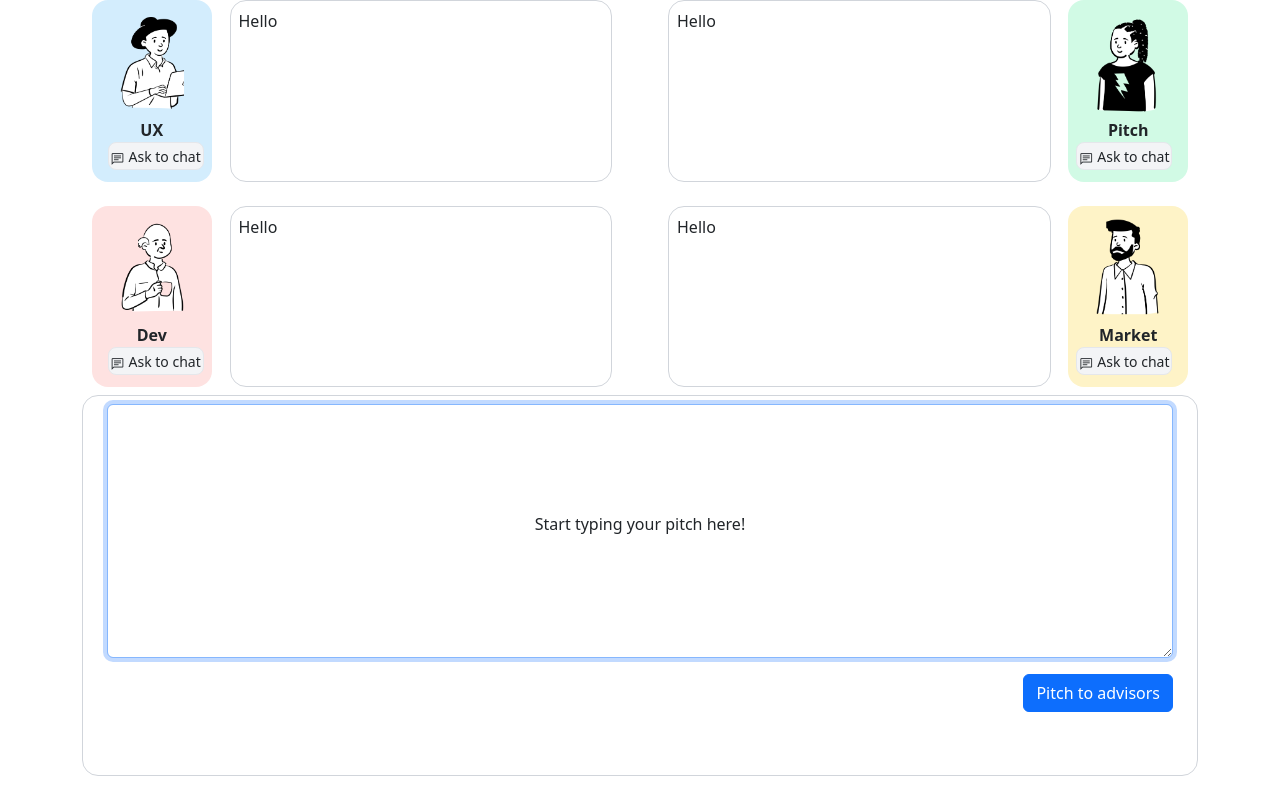
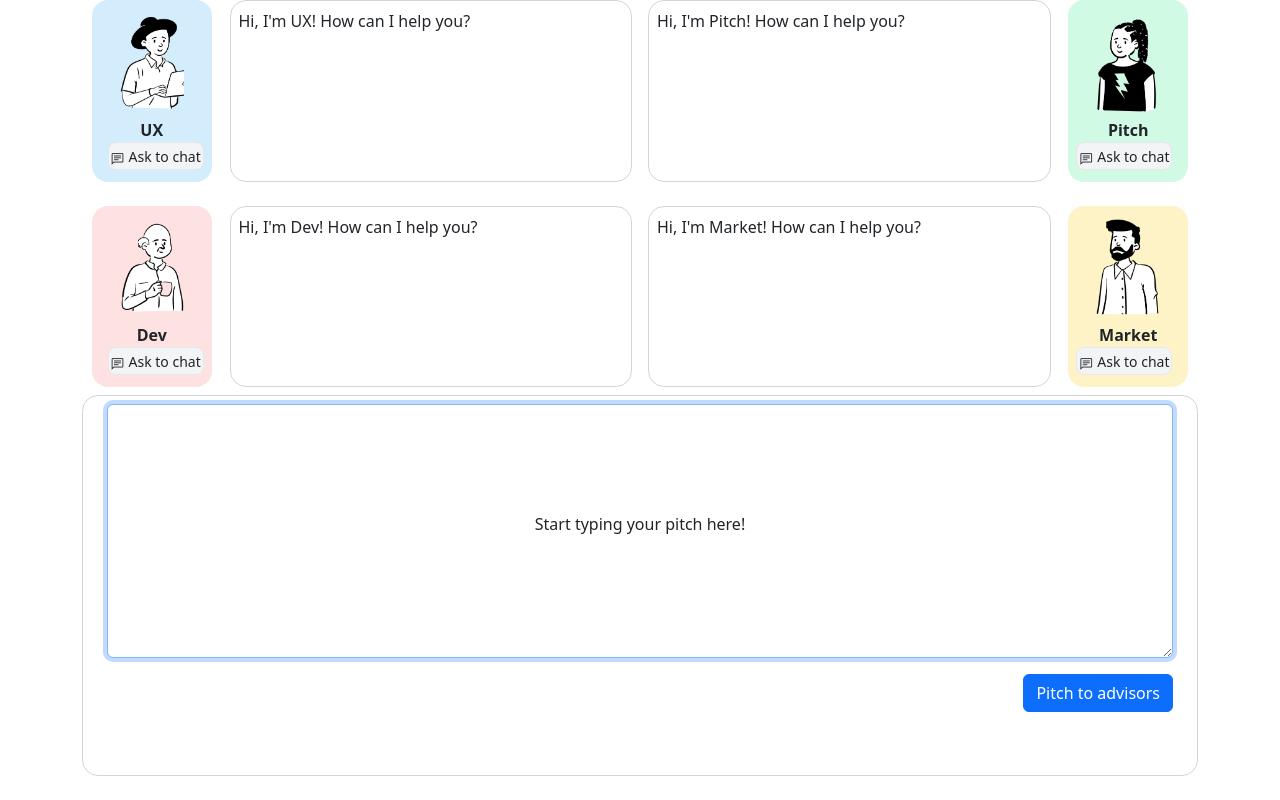
Before and after one commit to HealthyMindTech/panelpitch, a React (Create React App) app: page / in a window 1280 px wide. Built offline with nearby package versions, Linux system fonts and the light colour scheme.

Commit message:
Some text is coming

```diff
--- a/src/App.tsx
+++ b/src/App.tsx
@@ -1,17 +1,26 @@
 import React from 'react';
 import Container from 'react-bootstrap/Container';
 import { Advisors } from './components/advisors';
+import { PitchForm } from './components/pitch';
+import { ADVISORS, AdvisorStatus } from './models/advisor';
 import './App.scss';
-import { PitchForm } from './components/pitch';
-import { ADVISORS } from './models/advisor';
+
+const INITIAL_ADVISOR_STATUS: Record<string, AdvisorStatus> = Object.fromEntries(ADVISORS.map<[string, AdvisorStatus]>((advisor) => {
+  return [advisor.id, {
+    status: 'ready',
+    advisorId: advisor.id,
+    message: `Hi, I'm ${advisor.name}! How can I help you?`,
+  }]
+}));
 
 function App() {
+  const [advisorStatus, setAdvisorStatus] = React.useState<Record<string, AdvisorStatus>>(INITIAL_ADVISOR_STATUS);
 
   return (
     <div className="App">
       <Container className="min-h-screen flex flex-col">
-        <Advisors />
-        <PitchForm advisors={ADVISORS} />
+        <Advisors advisorStatus={advisorStatus} />
+        <PitchForm advisors={ADVISORS} setAdvisorStatus={setAdvisorStatus} />
       </Container>
     </div>
   );
--- a/src/components/advisors.tsx
+++ b/src/components/advisors.tsx
@@ -1,23 +1,16 @@
-import React, { useRef, useEffect }  from 'react';
-import { wrapGrid } from 'animate-css-grid'
-import { Advisor } from '../models/advisor';
+import React, { useRef }  from 'react';
+import { Advisor, AdvisorStatus } from '../models/advisor';
 import { UX, Market, Dev, Pitch } from '../models/advisor';
 import { AdvisorCard } from './advisor_card';
 import { AdvisorSpeechBubble } from './advisor_speech_bubble';
 
 
-const Advisors = () : JSX.Element => {
+const Advisors = ({advisorStatus}: {advisorStatus: Record<string, AdvisorStatus>}) : JSX.Element => {
     // Which of the chats are expanded
     const [expanded, setExpanded] = React.useState<number>(-1); // -1 means no chat is expanded
     const [chatParticipants, setChatParticipants] = React.useState<Advisor[]>([]);
 
     const gridRef = useRef<HTMLDivElement>(null);
-
-    useEffect(() => {
-        if (gridRef.current) {
-            // wrapGrid(gridRef.current, { duration: 800 });
-        }
-    }, [gridRef.current]);
 
     const advisors = [UX, Market, Dev, Pitch];
 
@@ -41,11 +34,11 @@ const Advisors = () : JSX.Element => {
                 <AdvisorCard advisor={UX} side='left' onChatClick={handleChatClick} />
             </div>
             {/* if collapsed: 1x5, if expanded, 2x10 */}
-            <div className={expanded === -1 ? "col-span-3 mr-5" : expanded === 0 ? "col-start-2 row-start-1 row-span-2 col-span-6" : "hidden"}>
-                <AdvisorSpeechBubble text="Hello" expanded={expanded === 0} closeChat={() => {setExpanded(-1)}} chatParticipants={chatParticipants}/>
+            <div className={expanded === -1 ? "col-span-3" : expanded === 0 ? "col-start-2 row-start-1 row-span-2 col-span-6" : "hidden"}>
+                <AdvisorSpeechBubble text={advisorStatus[UX.id].message} expanded={expanded === 0} closeChat={() => {setExpanded(-1)}} chatParticipants={chatParticipants}/>
             </div>
-            <div className={expanded === -1 ? "col-span-3 ml-5" : expanded === 1 ? "col-start-2 row-start-1 row-span-2 col-span-6" : "hidden"}>
-                <AdvisorSpeechBubble text="Hello" expanded={expanded === 1} closeChat={() => {setExpanded(-1)}} chatParticipants={chatParticipants}/>
+            <div className={expanded === -1 ? "col-span-3" : expanded === 1 ? "col-start-2 row-start-1 row-span-2 col-span-6" : "hidden" }>
+                <AdvisorSpeechBubble text={advisorStatus[Pitch.id].message} expanded={expanded === 1} closeChat={() => {setExpanded(-1)}} chatParticipants={chatParticipants}/>
             </div>
             <div>
                 <AdvisorCard advisor={Pitch} side='right' onChatClick={handleChatClick} />
@@ -53,11 +46,11 @@ const Advisors = () : JSX.Element => {
             <div>
                 <AdvisorCard advisor={Dev} side='left' onChatClick={handleChatClick} />
             </div>
-            <div className={expanded === -1 ? "col-span-3 mr-5" : expanded === 2 ? "col-start-2 row-start-1 row-span-2 col-span-6" : "hidden"}>
-                <AdvisorSpeechBubble text="Hello" expanded={expanded === 2} closeChat={() => {setExpanded(-1)}} chatParticipants={chatParticipants}/>
+            <div className={expanded === -1 ? "col-span-3" : expanded === 2 ? "col-start-2 row-start-1 row-span-2 col-span-6" : "hidden" }>
+                <AdvisorSpeechBubble text={advisorStatus[Dev.id].message} expanded={expanded === 2} closeChat={() => {setExpanded(-1)}} chatParticipants={chatParticipants}/>
             </div>
-            <div className={expanded === -1 ? "col-span-3 ml-5" : expanded === 3 ? "col-start-2 row-start-1 row-span-2 col-span-6" : "hidden"}>
-                <AdvisorSpeechBubble text="Hello" expanded={expanded === 3} closeChat={() => {setExpanded(-1)}} chatParticipants={chatParticipants}/>
+            <div className={expanded === -1 ? "col-span-3" : expanded === 3 ? "col-start-2 row-start-1 row-span-2 col-span-6" : "hidden" }>
+                <AdvisorSpeechBubble text={advisorStatus[Market.id].message} expanded={expanded === 3} closeChat={() => {setExpanded(-1)}} chatParticipants={chatParticipants}/>
             </div>
             <div>
                 <AdvisorCard advisor={Market} side='right' onChatClick={handleChatClick} />
--- a/src/components/pitch.tsx
+++ b/src/components/pitch.tsx
@@ -1,9 +1,11 @@
 import { Form, Button } from 'react-bootstrap';
 import React from 'react';
-import { Advisor } from '../models/advisor';
+import { Advisor, AdvisorStatus } from '../models/advisor';
 import { queryAdvisors } from '../services/openai';
 
-const PitchForm = ({advisors}: { advisors: Array<Advisor>}): JSX.Element => {
+type SetAdvisorStatusType = React.Dispatch<React.SetStateAction<Record<string, AdvisorStatus>>>;
+
+const PitchForm = ({advisors, setAdvisorStatus}: { advisors: Array<Advisor>, setAdvisorStatus: SetAdvisorStatusType }): JSX.Element => {
     const [pitch, setPitch] = React.useState<string>("");
 
     const handlePitchChange = (event: React.ChangeEvent<HTMLTextAreaElement>) => {
@@ -11,16 +13,43 @@ const PitchForm = ({advisors}: { advisors: Array<Advisor>}): JSX.Element => {
     };
 
     const onSubmit = React.useCallback((event: React.FormEvent<HTMLFormElement>) => {
-        console.log("Hello");
         event.preventDefault();
         if (pitch === "") {
             return;
         }
 
-        queryAdvisors(advisors, pitch).then((response) => {
-            console.log(response);
+        const handleAdvisor = (advisor: Advisor, response: string) => {
+            setAdvisorStatus((prevAdvisorStatus) => {
+                const newAdvisorStatus: Record<string, AdvisorStatus> = {};
+                for (const currentAdvisor of advisors) {
+                    newAdvisorStatus[currentAdvisor.id] = {
+                        status: 'ready',
+                        advisorId: currentAdvisor.id,
+                        message: currentAdvisor.id === advisor.id ? response : prevAdvisorStatus[currentAdvisor.id].message,
+                    };
+                }
+                return newAdvisorStatus;
+            });
+        };
+
+        setAdvisorStatus(
+            (prevAdvisorStatus) => {
+                const newAdvisorStatus: Record<string, AdvisorStatus> = {};
+                for (const advisor of advisors) {
+                    newAdvisorStatus[advisor.id] = {
+                        status: 'loading',
+                        advisorId: advisor.id,
+                        message: prevAdvisorStatus[advisor.id].message,
+                    };
+                }
+                return newAdvisorStatus;
         });
-    }, [pitch, advisors]);
+
+
+        queryAdvisors(advisors, pitch, handleAdvisor);
+
+    }, [pitch, advisors, setAdvisorStatus]);
+
 
     return (
     <Form className="text-right b-0 flex-grow border-x border-y border-gray-300 rounded-2xl p-2 px-4 mt-2 mb-4" onSubmit={onSubmit}>
@@ -43,4 +72,4 @@ const PitchForm = ({advisors}: { advisors: Array<Advisor>}): JSX.Element => {
     </Form>);
 }
 
-export { PitchForm }
+export { PitchForm };
--- a/src/models/advisor.tsx
+++ b/src/models/advisor.tsx
@@ -1,13 +1,21 @@
 interface Advisor {
     name: string;
+    id: string;
     imageUrl?: string;
     description: string;
     initialPrompt: string;
     bgColor?: string;
 }
 
+interface AdvisorStatus {
+    status: 'loading' | 'ready' | 'error';
+    advisorId: string;
+    message: string;
+}
+
 const NarcissisticCEO : Advisor = {
     name: "Sven CEO",
+    id: "narcissus",
     description: "Sven is a narcissistic CEO who is obsessed with his own image. He is a very successful CEO and has a lot of money. He is very proud of his success and wants to be",
     imageUrl: "advisors/sven.png",
     initialPrompt: "Sven is a narcissistic CEO who is obsessed with his own image. He is a very successful CEO and has a lot of money. He is very proud of his success and wants to be",
@@ -16,9 +24,10 @@ const NarcissisticCEO : Advisor = {
 
 const Dev : Advisor = {
     name: "Dev",
+    id: "ulrik_dev",
     description: "Ulrik is a developer",
     imageUrl: "advisors/dev.png",
-    initialPrompt: `Ulrik is a master software developer. He can understand technical problems in the blink of an eye, and is
+    initialPrompt: `You are Ulrik a software develop. Ulrik is a master software developer. He can understand technical problems in the blink of an eye, and is
     not afraid to criticize what he dislikes harshly. Ulrik places a high emphasis on delivering high-quality software. He has a keen eye for details
     and thoroughly review code and designs to ensure they meet the highest standards.`,
     bgColor: "#fee2e1"
@@ -26,6 +35,7 @@ const Dev : Advisor = {
 
 const UX : Advisor = {
     name: "UX",
+    id: "jon_ux",
     description: "Jon is a UX Designer",
     imageUrl: "advisors/ux.png",
     initialPrompt: "Ux...Lorem ipsum dolor sit amet, consectetur adipiscing elit. Sed euismod, nisl quis aliquam ultricies, nunc nisl ultricies nunc, quis aliquam nisl nisl quis aliquam ultricies, nunc nisl ultricies nunc, quis aliquam nisl",
@@ -34,6 +44,7 @@ const UX : Advisor = {
 
 const Pitch : Advisor = {
     name: "Pitch",
+    id: "susie_pitch",
     description: "Susie is helping you with your pitch",
     imageUrl: "advisors/pitch.png",
     initialPrompt: "Pitch ...Lorem ipsum dolor sit amet, consectetur adipiscing elit. Sed euismod, nisl quis aliquam ultricies, nunc nisl ultricies nunc, quis aliquam nisl nisl quis aliquam ultricies, nunc nisl ultricies nunc, quis aliquam nisl",
@@ -42,6 +53,7 @@ const Pitch : Advisor = {
 
 const Market : Advisor = {
     name: "Market",
+    id: "jacob_market",
     description: "Jacob is in market analysis and research",
     imageUrl: "advisors/market.png",
     initialPrompt: "Market ... Lorem ipsum dolor sit amet, consectetur adipiscing elit. Sed euismod, nisl quis aliquam ultricies, nunc nisl ultricies nunc, quis aliquam nisl nisl quis aliquam ultricies, nunc nisl ultricies nunc, quis aliquam nisl",
@@ -50,4 +62,4 @@ const Market : Advisor = {
 
 const ADVISORS = [Dev, UX, Market, Pitch];
 
-export { type Advisor, ADVISORS, NarcissisticCEO, Dev, UX, Market, Pitch}
+export { type Advisor, type AdvisorStatus, ADVISORS, NarcissisticCEO, Dev, UX, Market, Pitch}
--- a/src/services/openai.ts
+++ b/src/services/openai.ts
@@ -15,9 +15,12 @@ async function queryAdvisor(advisor: Advisor, pitch: string): Promise<string> {
     return queryOpenAI(prompt);
 }
 
-async function queryAdvisors(advisors: Array<Advisor>, prompt: string): Promise<Array<string>> {
-    const advisorPromises = advisors.map(advisor => queryAdvisor(advisor, prompt));
-    return Promise.all(advisorPromises);
+function queryAdvisors(advisors: Array<Advisor>, prompt: string, handleAdvisor: (advisor: Advisor, response: string) => void): void {
+    advisors.map(advisor => {
+        const promise = queryAdvisor(advisor, prompt);
+        return promise.then(response => handleAdvisor(advisor, response));
+    });
+
 }
 
 export { queryAdvisor, queryAdvisors }
```
